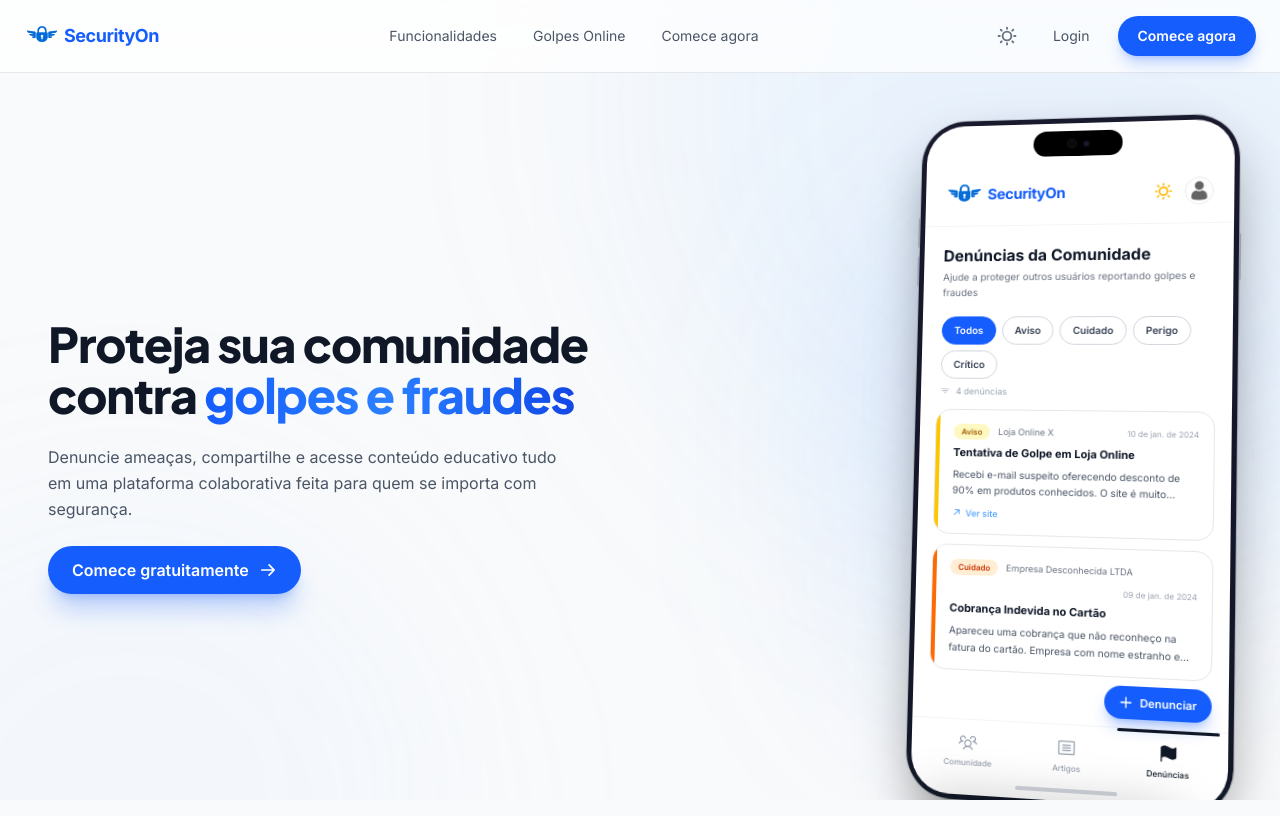
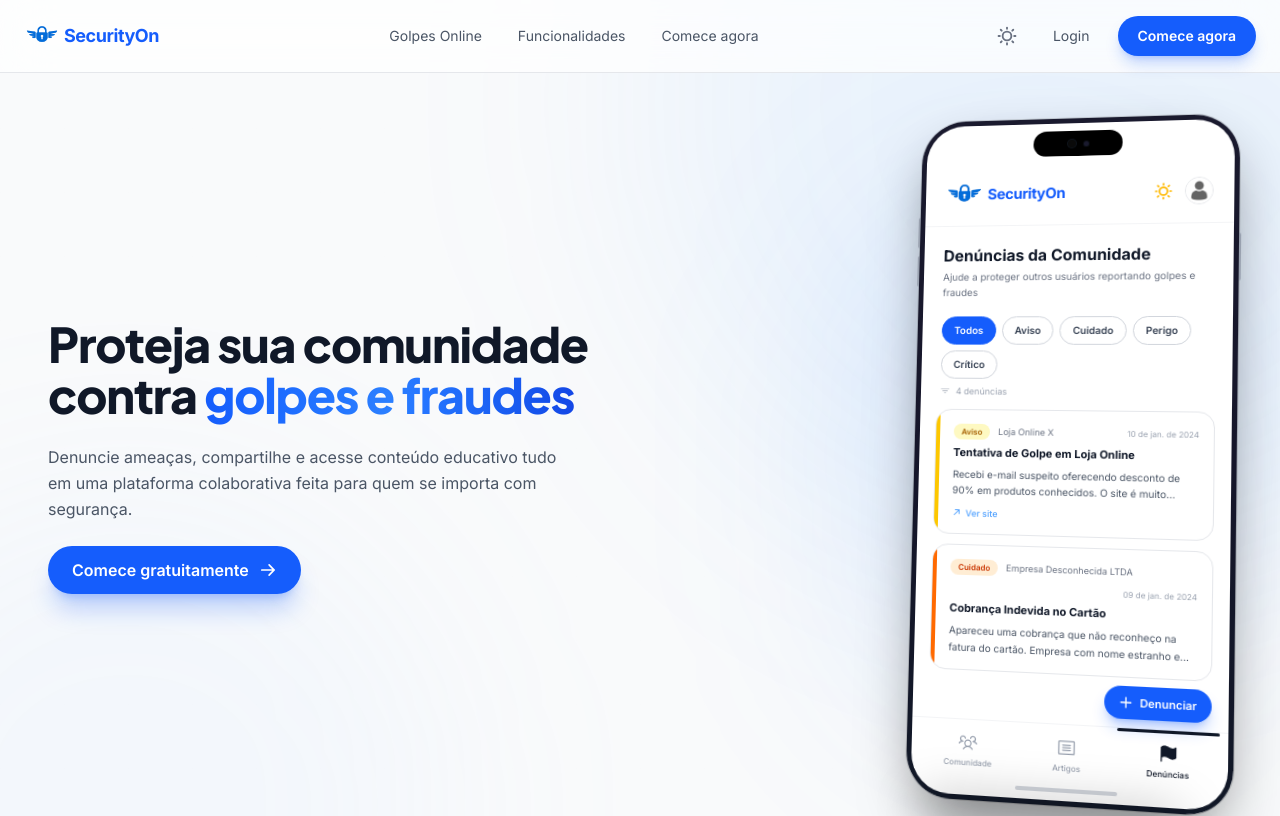
Before and after one commit to Dev-Soares/SecurityOn_LandingPage, a React (Vite) app: page / in a window 1280 px wide. Shown: the top 816 px of the page. Built offline with nearby package versions, Linux system fonts and the light colour scheme.

Commit message:
fix: fixing smooth scrolling

```diff
--- a/src/assets/index.css
+++ b/src/assets/index.css
@@ -6,13 +6,17 @@
   box-sizing: border-box;
 }
 
-html,
+html {
+  margin: 0;
+  padding: 0;
+}
+
 body,
 #root {
   margin: 0;
   padding: 0;
   overflow-x: hidden;
-  height: 100%;
+  min-height: 100%;
 }
 
 body {
@@ -33,11 +37,6 @@ body {
 /* Headlines */
 .font-syne {
   font-family: "Plus Jakarta Sans", "Inter", sans-serif;
-}
-
-/* Smooth scroll */
-html {
-  scroll-behavior: smooth;
 }
 
 /* Scrollbar personalizado */
--- a/src/components/sections/Navbar.tsx
+++ b/src/components/sections/Navbar.tsx
@@ -1,10 +1,11 @@
 import { useState, type MouseEvent } from "react";
 import { List, X, Sun, Moon } from "@phosphor-icons/react";
 import { useTheme } from "../../hooks/useTheme";
+import { smoothScroll } from "../../utils/smoothScroll";
 
 const navLinks = [
+  { label: "Golpes Online", href: "#scam-data" },
   { label: "Funcionalidades", href: "#features" },
-  { label: "Golpes Online", href: "#scam-data" },
   { label: "Comece agora", href: "#cta" },
 ];
 
@@ -13,7 +14,10 @@ function scrollTo(e: MouseEvent<HTMLAnchorElement>) {
   const id = e.currentTarget.getAttribute("href")?.slice(1);
   if (!id) return;
   const el = document.getElementById(id);
-  el?.scrollIntoView({ behavior: "smooth" });
+  if (!el) return;
+  const navHeight = 72;
+  const target = el.getBoundingClientRect().top + window.scrollY - navHeight;
+  smoothScroll(target);
 }
 
 export function Navbar() {
--- /dev/null
+++ b/src/utils/smoothScroll.ts
@@ -0,0 +1,19 @@
+function easeInOutCubic(t: number) {
+  return t < 0.5 ? 4 * t * t * t : 1 - (-2 * t + 2) ** 3 / 2;
+}
+
+export function smoothScroll(target: number, duration = 900) {
+  const start = window.scrollY;
+  const distance = target - start;
+  let startTime: number | null = null;
+
+  function step(timestamp: number) {
+    if (!startTime) startTime = timestamp;
+    const elapsed = timestamp - startTime;
+    const progress = Math.min(elapsed / duration, 1);
+    window.scrollTo(0, start + distance * easeInOutCubic(progress));
+    if (progress < 1) requestAnimationFrame(step);
+  }
+
+  requestAnimationFrame(step);
+}
```
